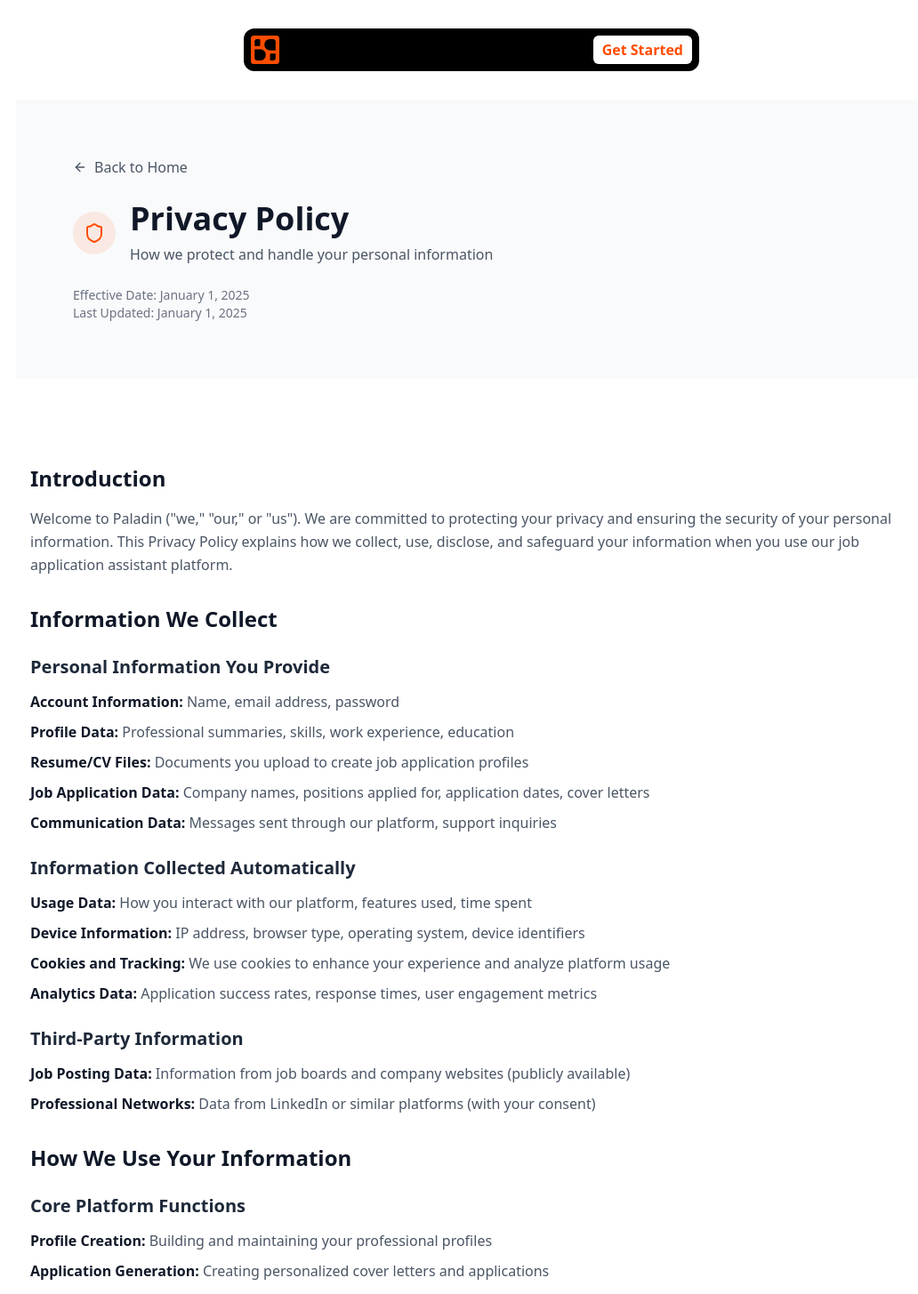
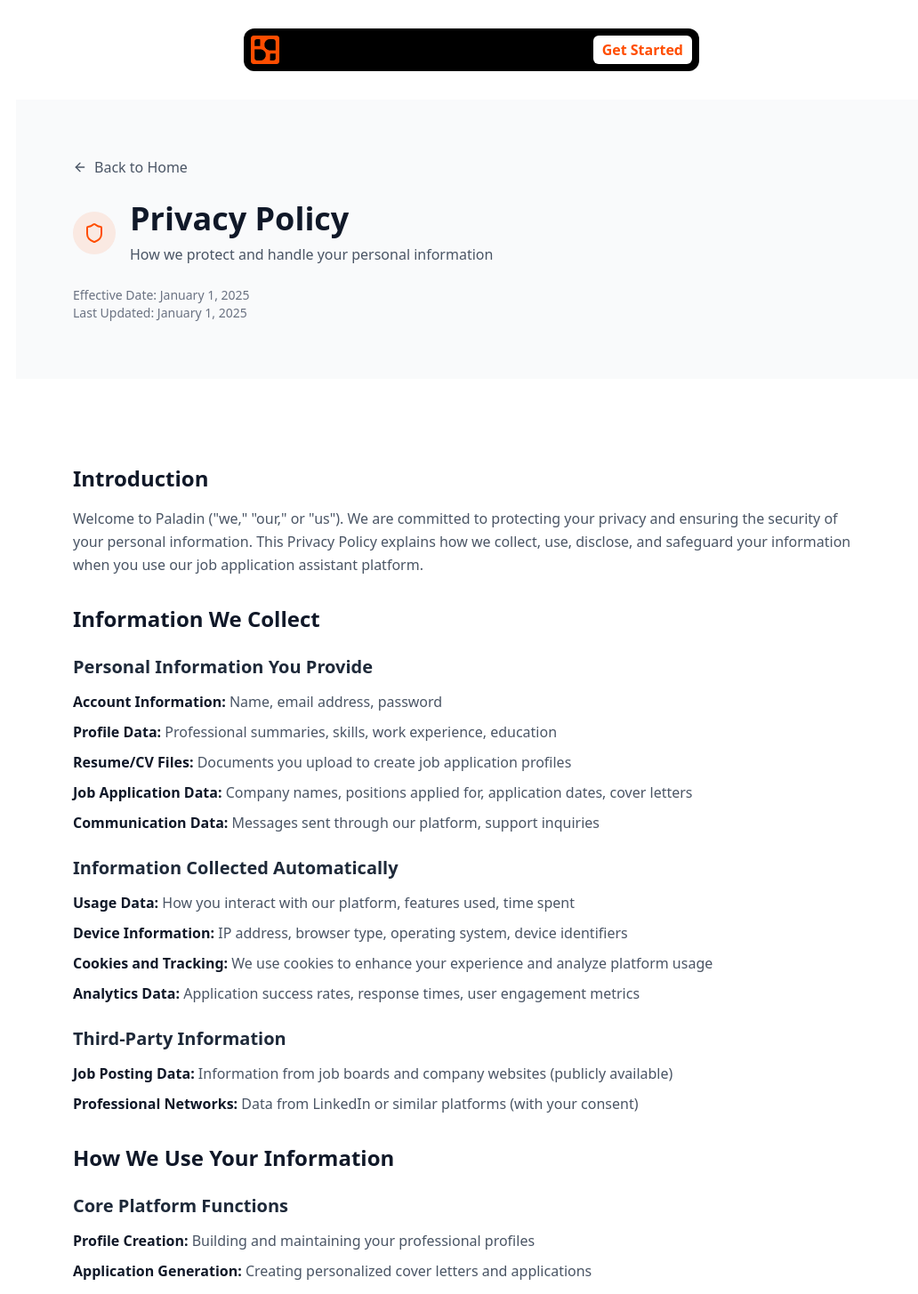
Before and after one commit to oluwatimilehinawoniyi/paladin, a SvelteKit app: page /privacy in a window 1280 px wide. Shown: the top 1455 px of the page at 89% size, without its empty margins (110-1142 px from the left). Built offline with nearby package versions, Linux system fonts and the light colour scheme.

Commit message:
new branch for BE connection

```diff
--- a/src/routes/(app)/privacy/+page.svelte
+++ b/src/routes/(app)/privacy/+page.svelte
@@ -44,7 +44,7 @@
 	<!-- Content -->
 	<section class="py-16">
 		<div class="container mx-auto px-4">
-			<div class="prose prose-lg prose-gray mx-auto max-w-4xl max-w-none">
+			<div class="prose prose-lg prose-gray mx-auto max-w-4xl">
 				<!-- Manually formatted content from markdown -->
 				<h2>Introduction</h2>
 				<p>
--- a/src/routes/(app)/terms/+page.svelte
+++ b/src/routes/(app)/terms/+page.svelte
@@ -44,7 +44,7 @@
 	<!-- Content -->
 	<section class="py-16">
 		<div class="container mx-auto px-4">
-			<div class="prose prose-lg prose-gray mx-auto max-w-4xl max-w-none">
+			<div class="prose prose-lg prose-gray mx-auto max-w-4xl">
 				<h2>Agreement to Terms</h2>
 				<p>
 					By accessing or using Paladin ("the Platform," "Service," "we," "us," or "our"), you
```
